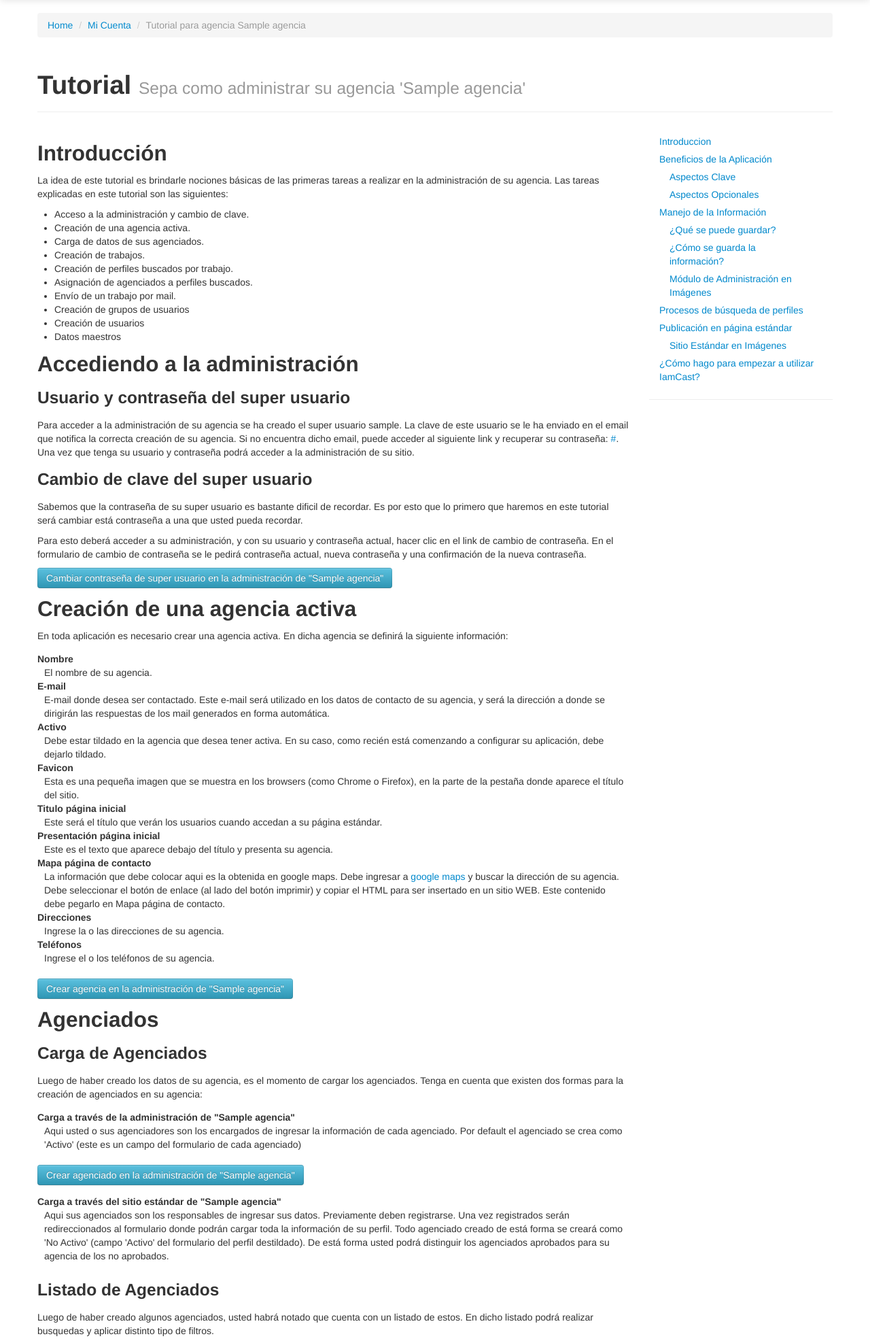
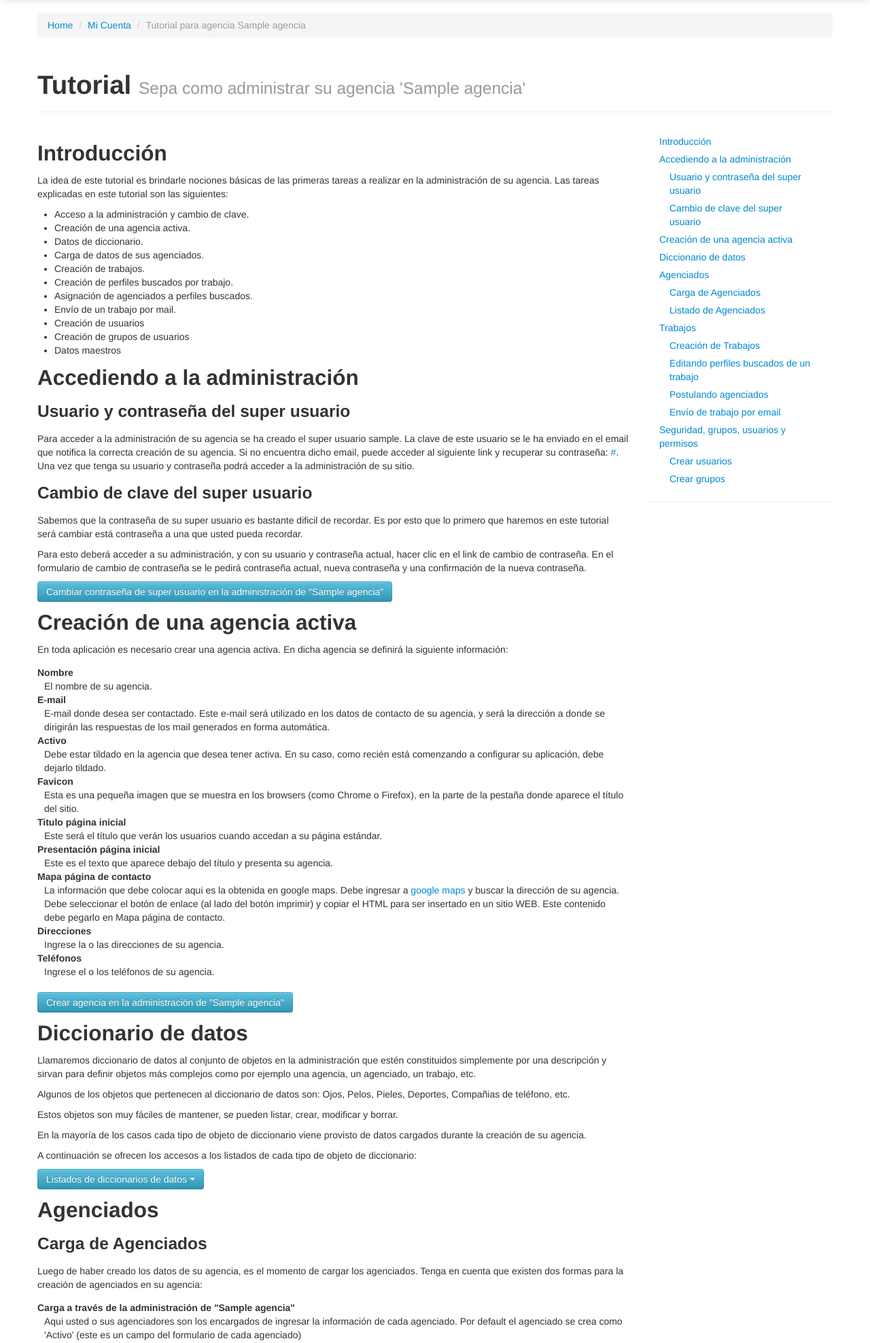
Before and after one commit to sebasgoldberg/iamsoft, a Django app: template iamcast/templates/iamcast/tutorial.html in a window 1280 px wide. Shown: the part 41-2016 px from the top of the page at 68% size. Run offline with Django 3.2, Linux system fonts and the light colour scheme; the template is opened without the code that fills it: most values are stand-ins (such as "Sample title", 1, 10 or a date in 2020); some libraries are stand-ins or nearby versions.

Commit message:
Se finaliza el tutorial.

```diff
--- a/iamcast/templates/iamcast/tutorial.html
+++ b/iamcast/templates/iamcast/tutorial.html
@@ -10,7 +10,6 @@
 </ul>
 
 <div class='row'>
-
   <div class='span12 page-header'>
   <h1>Tutorial <small>Sepa como administrar su agencia '{{agencia.nombre}}'</small></h1>
   </div>
@@ -24,13 +23,14 @@
   <ul>
     <li>{% trans "Acceso a la administración y cambio de clave." %}</li>
     <li>{% trans "Creación de una agencia activa." %}</li>
+    <li>{% trans "Datos de diccionario." %}</li>
     <li>{% trans "Carga de datos de sus agenciados." %}</li>
     <li>{% trans "Creación de trabajos." %}</li>
     <li>{% trans "Creación de perfiles buscados por trabajo." %}</li>
     <li>{% trans "Asignación de agenciados a perfiles buscados." %}</li>
     <li>{% trans "Envío de un trabajo por mail." %}</li>
+    <li>{% trans "Creación de usuarios" %}</li>
     <li>{% trans "Creación de grupos de usuarios" %}</li>
-    <li>{% trans "Creación de usuarios" %}</li>
     <li>{% trans "Datos maestros" %}</li>
   </ul>
 
@@ -71,6 +71,33 @@
       <dd>{% trans "Ingrese el o los teléfonos de su agencia." %}</dd>
   </dl>
   <a class="btn btn-info" target="_blank" href="{{agencia.url_admin_agencia}}agencia/agencia/add/">{% trans "Crear agencia en la administración de" %} "{{agencia.nombre}}"</a>
+
+  <h2 id='diccionario_de_datos'>{% trans "Diccionario de datos" %}</h2>
+  <p>{% trans "Llamaremos diccionario de datos al conjunto de objetos en la administración que estén constituidos simplemente por una descripción y sirvan para definir objetos más complejos como por ejemplo una agencia, un agenciado, un trabajo, etc." %}</p>
+  <p>{% trans "Algunos de los objetos que pertenecen al diccionario de datos son: Ojos, Pelos, Pieles, Deportes, Compañias de teléfono, etc." %}</p>
+  <p>{% trans "Estos objetos son muy fáciles de mantener, se pueden listar, crear, modificar y borrar." %}</p>
+  <p>{% trans "En la mayoría de los casos cada tipo de objeto de diccionario viene provisto de datos cargados durante la creación de su agencia." %}</p>
+  <p>{% trans "A continuación se ofrecen los accesos a los listados de cada tipo de objeto de diccionario:" %}</p>
+
+  <div class="btn-group">
+    <a class="btn btn-info dropdown-toggle" data-toggle="dropdown" href="#">
+      {% trans "Listados de diccionarios de datos" %}
+      <span class="caret"></span>
+    </a>
+    <ul class="dropdown-menu">
+      <!-- dropdown menu links -->
+      <li><a target="_blank" href="{{agencia.url_admin_agencia}}perfil/danza/">{% trans "Listar danzas en la administración de" %} "{{agencia.nombre}}"</a></li>
+      <li><a target="_blank" href="{{agencia.url_admin_agencia}}perfil/deporte/">{% trans "Listar deportes en la administración de" %} "{{agencia.nombre}}"</a></li>
+      <li><a target="_blank" href="{{agencia.url_admin_agencia}}perfil/idioma/">{% trans "Listar idiomas en la administración de" %} "{{agencia.nombre}}"</a></li>
+      <li><a target="_blank" href="{{agencia.url_admin_agencia}}perfil/instrumento/">{% trans "Listar instrumentos en la administración de" %} "{{agencia.nombre}}"</a></li>
+      <li><a target="_blank" href="{{agencia.url_admin_agencia}}perfil/estadodientes/">{% trans "Listar estado dientes en la administración de" %} "{{agencia.nombre}}"</a></li>
+      <li><a target="_blank" href="{{agencia.url_admin_agencia}}perfil/ojos/">{% trans "Listar ojos en la administración de" %} "{{agencia.nombre}}"</a></li>
+      <li><a target="_blank" href="{{agencia.url_admin_agencia}}perfil/pelo/">{% trans "Listar pelos en la administración de" %} "{{agencia.nombre}}"</a></li>
+      <li><a target="_blank" href="{{agencia.url_admin_agencia}}perfil/piel/">{% trans "Listar pieles en la administración de" %} "{{agencia.nombre}}"</a></li>
+      <li><a target="_blank" href="{{agencia.url_admin_agencia}}perfil/talle/">{% trans "Listar talles en la administración de" %} "{{agencia.nombre}}"</a></li>
+      <li><a target="_blank" href="{{agencia.url_admin_agencia}}telefono/compania/">{% trans "Listar compañias de teléfono en la administración de" %} "{{agencia.nombre}}"</a></li>
+    </ul>
+  </div>
 
   <h2 id='agenciados'>{% trans "Agenciados" %}</h2>
   <h3 id='carga_de_agenciados'>{% trans "Carga de Agenciados" %}</h3>
@@ -210,7 +237,7 @@
 <p>{% trans "Por otro lado, es muy común que tenga usuarios que cumplen las mismas tareas. En estos casos entra el concepto de grupo. Usted podrá definir grupos. Por cada grupo podrá indicar los permisos del grupo. Luego al crear usuarios podrá asignarlos a distintos grupos." %}</p>
 <p>{% trans "Por defecto, durante el proceso de creación de su agencia, se creó el grupo 'agenciadores'. Este grupo cuenta con todos los permisos menos con los permisos relativos a la creación de usuarios y grupos. " %}</p>
 
-<h3 id=''>{% trans "Crear usuarios" %}</h3>
+<h3 id='crear_usuarios'>{% trans "Crear usuarios" %}</h3>
 <p>{% trans "La creación de usuarios es relativamente simple. Los pasos a seguir son los siguientes:" %}</p>
 <ul>
   <li>{% trans "Acceder al formulario de creación de usuarios." %}</li>
@@ -236,9 +263,20 @@
   <li>{% trans "Por último solo resta grabar." %}</li>
 </ul>
 <p><a class="btn btn-info" target="_blank" href="{{agencia.url_admin_agencia}}auth/user/add/">{% trans "Crear un usuario en la administración de" %} "{{agencia.nombre}}"</a></p>
-<p>{% trans "Por último tenga en cuenta que sus empleados podrán registrarse en la agencia como cualquier otro usuario desde" %} <a target="_blank" href="{{agencia.url_sitio_agencia}}usuario/registro/?next=/agenciado/">{% trans "el registro de usuarios de la página estándar" %}</a>.</p>
+<p>{% trans "Tenga en cuenta que sus empleados podrán registrarse en la agencia como cualquier otro usuario desde" %} <a target="_blank" href="{{agencia.url_sitio_agencia}}usuario/registro/?next=/agenciado/">{% trans "el registro de usuarios de la página estándar" %}</a>.</p>
 <p>{% trans "Luego usted podrá editar cada usuario que precise desde el listado de usuario y asignarle los permisos correspondientes." %}</p>
 <p><a class="btn btn-info" target="_blank" href="{{agencia.url_admin_agencia}}auth/user/">{% trans "Acceder al listado de usuarios en la administración de" %} "{{agencia.nombre}}"</a></p>
+
+<h3 id='crear_grupos'>{% trans "Crear grupos" %}</h3>
+<p>{% trans "Crear grupos puede ser muy util para definir en un único objeto los permisos que se asignarán a distintos usuarios (en lugar de definir estos permisos usuario por usuario)." %}</p>
+<p>{% trans "Para crear un grupo simplemente debe acceder al formulario de creación de grupo y definir:" %}</p>
+<dl>
+  <dt>{% trans "Nombre" %}</dt>
+    <dd>{% trans "El nombre del grupo." %}</dd>
+  <dt>{% trans "Permisos" %}</dt>
+    <dd>{% trans "Los permisos que tendrán los usuarios a los que se les asigne dicho grupo." %}</dd>
+</dl>
+<p><a class="btn btn-info" target="_blank" href="{{agencia.url_admin_agencia}}auth/group/add/">{% trans "Crear un grupo en la administración de" %} "{{agencia.nombre}}"</a></p>
 
 {%comment%}
 
@@ -259,24 +297,34 @@
 
 <div class='span3'>
   <ul class='nav nav-list'>
-    <li><a href='#introduccion'>{% trans "Introduccion" %}</a></li>
-    <li><a href='#beneficios_de_la_aplicacion'>{% trans "Beneficios de la Aplicación" %}</a></li>
+
+
+    <li><a href='#introduccion'>{% trans "Introducción" %}</a></li>
+    <li><a href='#accediendo_a_la_administracion'>{% trans "Accediendo a la administración" %}</a></li>
     <ul class='nav nav-list'>
-      <li><a href='#aspectos_clave'>{% trans "Aspectos Clave" %}</a></li>
-      <li><a href='#aspectos_opcionales'>{% trans "Aspectos Opcionales" %}</a></li>
+      <li><a href='#usuario_y_contraseña_del_super_usuario'>{% trans "Usuario y contraseña del super usuario" %}</a></li>
+      <li><a href='#cambio_de_clave_del_super_usuario'>{% trans "Cambio de clave del super usuario" %}</a></li>
     </ul>
-    <li><a href='#manejo_de_la_informacion'>{% trans "Manejo de la Información" %}</a></li>
+    <li><a href='#creacion_agencia_activa'>{% trans "Creación de una agencia activa" %}</a></li>
+    <li><a href='#diccionario_de_datos'>{% trans "Diccionario de datos" %}</a></li>
+    <li><a href='#agenciados'>{% trans "Agenciados" %}</a></li>
     <ul class='nav nav-list'>
-      <li><a href='#que_se_puede_guardar'>{% trans "¿Qué se puede guardar?" %}</a></li>
-      <li><a href='#como_se_guarda_la_informacion'>{% trans "¿Cómo se guarda la información?" %}</a></li>
-      <li><a href='#modulo_de_administracion_en_imagenes'>{% trans "Módulo de Administración en Imágenes" %}</a></li>
+      <li><a href='#carga_de_agenciados'>{% trans "Carga de Agenciados" %}</a></li>
+      <li><a href='#listado_de_agenciados'>{% trans "Listado de Agenciados" %}</a></li>
     </ul>
-    <li><a href='#procesos_de_busqueda_de_perfiles'>{% trans "Procesos de búsqueda de perfiles" %}</a></li>
-    <li><a href='#publicacion_en_pagina_estandar'>{% trans "Publicación en página estándar" %}</a></li>
+    <li><a href='#trabajos'>{% trans "Trabajos" %}</a></li>
     <ul class='nav nav-list'>
-      <li><a href='#sitio_estandar_en_imagenes'>{% trans "Sitio Estándar en Imágenes" %}</a></li>
+      <li><a href='#creacion_de_trabajos'>{% trans "Creación de Trabajos" %}</a></li>
+      <li><a href='#editando_perfiles_buscados_de_trabajo'>{% trans "Editando perfiles buscados de un trabajo" %}</a></li>
+      <li><a href='#postulando_agenciados'>{% trans "Postulando agenciados" %}</a></li>
+      <li><a href='#envio_de_trabajo_por_email'>{% trans "Envío de trabajo por email" %}</a></li>
     </ul>
-    <li><a href='#como_hago_para_empezar'>{% trans "¿Cómo hago para empezar a utilizar IamCast?" %}</a></li>
+    <li><a href='#seguridad_grupos_usuarios_y_permisos'>{% trans "Seguridad, grupos, usuarios y permisos" %}</a></li>
+    <ul class='nav nav-list'>
+      <li><a href='#crear_usuarios'>{% trans "Crear usuarios" %}</a></li>
+      <li><a href='#crear_grupos'>{% trans "Crear grupos" %}</a></li>
+    </ul>
+
   </ul>
   <hr/>
 </div>
```
